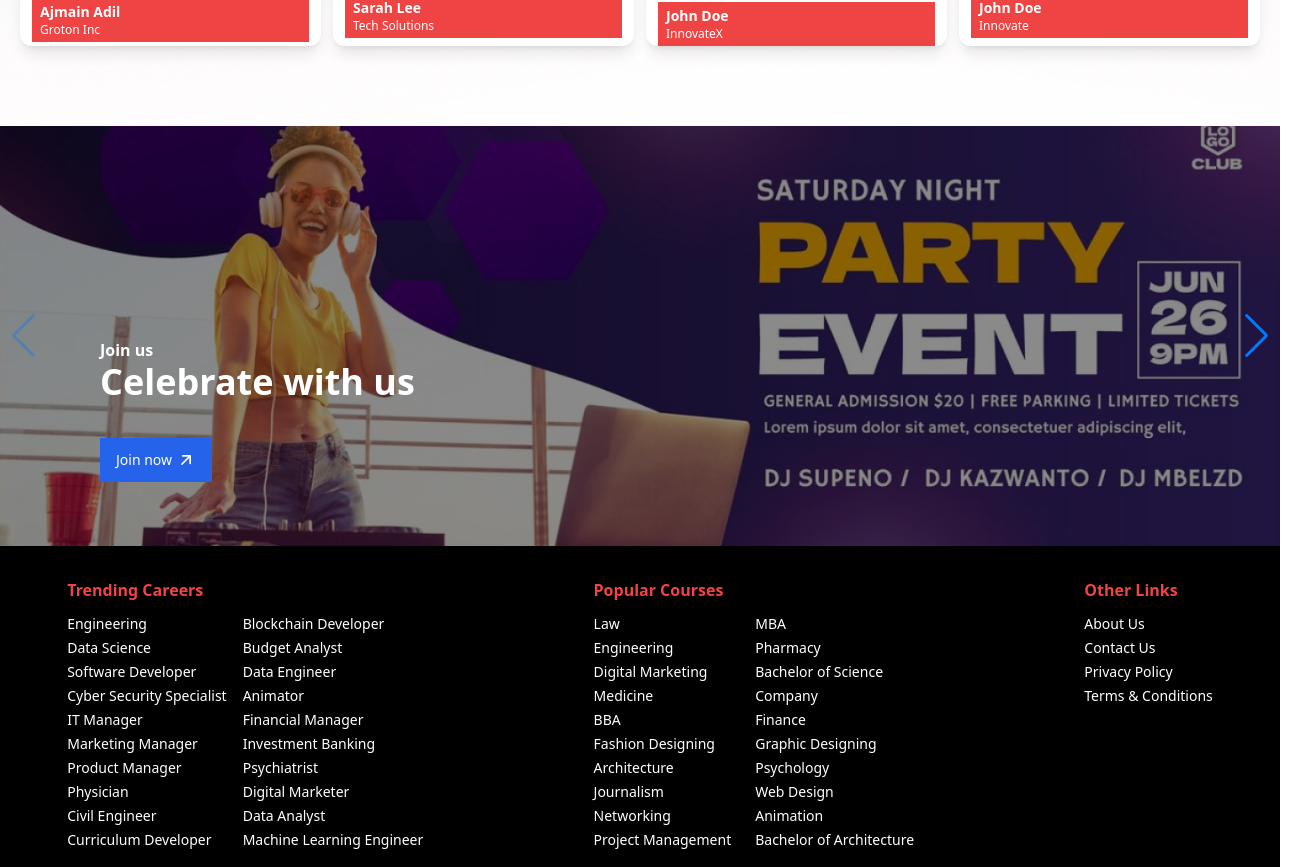
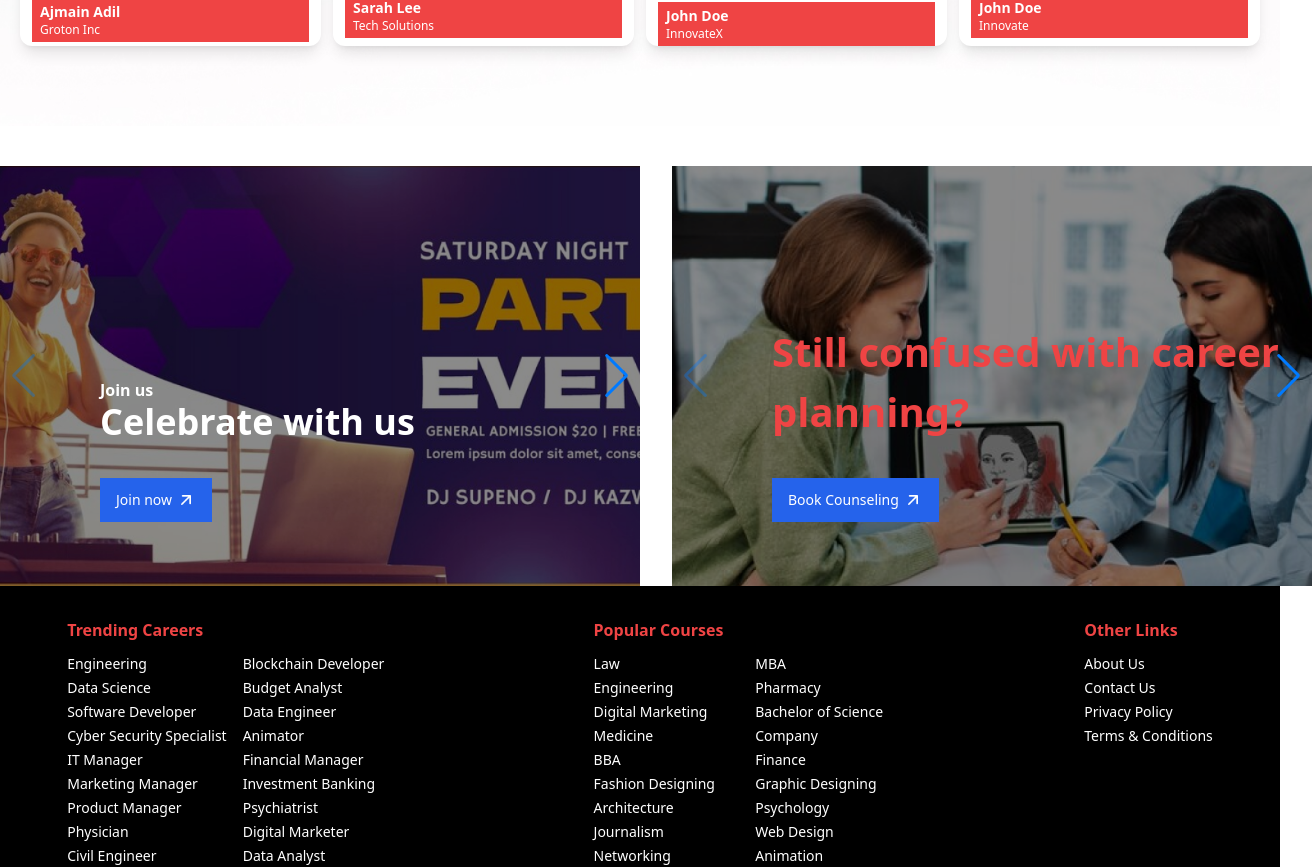
Before and after one commit to CoderAnshul/eduroutez, a React (Vite) app: page / in a window 1280 px wide. Shown: the part 6900-7767 px from the top of the page, 1312 px wide, since content can reach past the window. Built offline with nearby package versions, Linux system fonts and the light colour scheme; no server answers.

Commit message:
new ui changes

```diff
--- a/src/Components/ConsellingBanner.jsx
+++ b/src/Components/ConsellingBanner.jsx
@@ -16,7 +16,7 @@ const ConsellingBanner = ({ className = "" }) => {
   ];
 
   return (
-    <div className={`relative h-[420px] w-1/2 bg-gray-300 my-8 ${className}`}>
+    <div className={`relative h-[420px] w-1/2 bg-gray-300 ${className}`}>
       <Swiper
         navigation={true}
         modules={[Navigation]}
--- a/src/Components/News.jsx
+++ b/src/Components/News.jsx
@@ -92,6 +92,7 @@ const News = ({ instituteData }) => {
 
     return (
         <div className="w-full p-6 bg-gray-50">
+            <h3 className="text-xl font-bold mb-3">Latest News</h3>
             <div className="grid grid-cols-1 sm:grid-cols-2 md:grid-cols-3 lg:grid-cols-4 gap-6">
                 {displayedNews.map((news) => (
                     <div
--- a/src/Components/PopularCourses.jsx
+++ b/src/Components/PopularCourses.jsx
@@ -60,8 +60,15 @@ const PopularCourses = () => {
               />
             </div>
             <div className="textContainer p-4">
-              <h3 className="text-xl md:text-xl lg:text-2xl font-semibold text-[#0B104A] line-clamp-2">
+              {/* <h3 className="text-xl md:text-xl lg:text-2xl font-semibold text-[#0B104A] line-clamp-2">
                 {box?.courseTitle || 'Untitled Course'}
+              </h3> */}
+               <h3 className="text-xl md:text-xl lg:text-2xl font-semibold text-[#0B104A] line-clamp-2">
+                {box?.courseTitle
+                  ? box.courseTitle.length > 20
+                    ? box.courseTitle.slice(0, 22) + "..."
+                    : box.courseTitle
+                  : "Untitled Course"}
               </h3>
               <div
                 className="text-sm mt-2 line-clamp-3 text-gray-600"
--- a/src/Pages/Detailpage.jsx
+++ b/src/Pages/Detailpage.jsx
@@ -130,7 +130,7 @@ const DetailPage = () => {
       </div>
 
          {/* Additional Sections */}
-        <div className="w-full flex flex-row items-start gap-8">
+        <div className="w-full flex flex-row items-start gap-8 mt-10">
       <Events />
       <ConsellingBanner />
       </div>
--- a/src/Pages/Homepage.jsx
+++ b/src/Pages/Homepage.jsx
@@ -13,6 +13,7 @@ import Events from '../Components/Events'
 import { useQuery } from 'react-query'
 import { homeBanner } from '../ApiFunctions/api'
 import { useParams } from 'react-router-dom'
+import ConsellingBanner from '../Components/ConsellingBanner'
 
 const Homepage = () => {
 
@@ -51,7 +52,11 @@ const Homepage = () => {
          <BlogComponent/>
       </div>
          <Reviews/>
-         <Events className = "!w-full"/>
+         {/* <Events className = "!w-full"/> */}
+         <div className="w-full flex flex-row items-start gap-8 mt-10">
+          <Events />
+          <ConsellingBanner />
+          </div>
     </>
   )
 }
```
